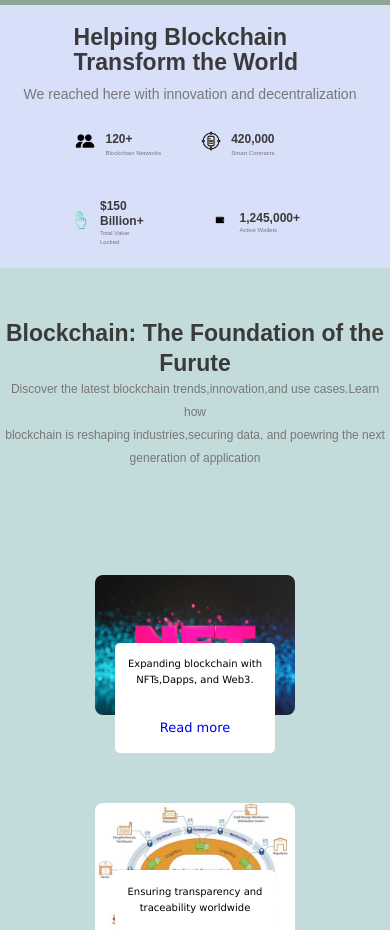
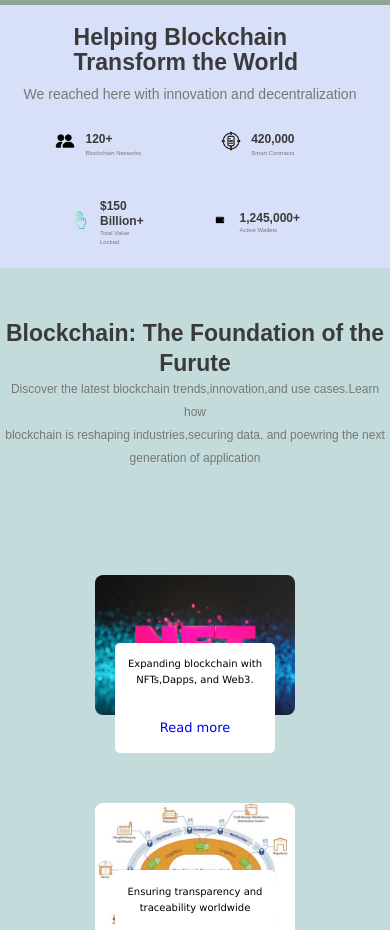
Before and after one commit to noor-salafi/landing-page-design-using-html-and-css, a plain HTML site: page index.html in a window 390 px wide. Shown: the part 1960-2890 px from the top of the page. Drawn offline with Linux system fonts and the light colour scheme.

Commit message:
Fiew changes in small icon section

```diff
--- a/index.css
+++ b/index.css
@@ -139,7 +139,7 @@ body{
 }
 .section1-content p{
     font-size: 18px;
-    color: #9d9c9c;;
+    color: #9d9c9c;
 }
 .section1-image{
     display: flex;
--- a/mediaQueries.css
+++ b/mediaQueries.css
@@ -262,6 +262,9 @@
 .section4-content2-images{
     flex-direction:column-reverse ;
 }
+.small2{
+    margin-left: 80px;
+}
 
 .contact{
     width: 100%;
```
